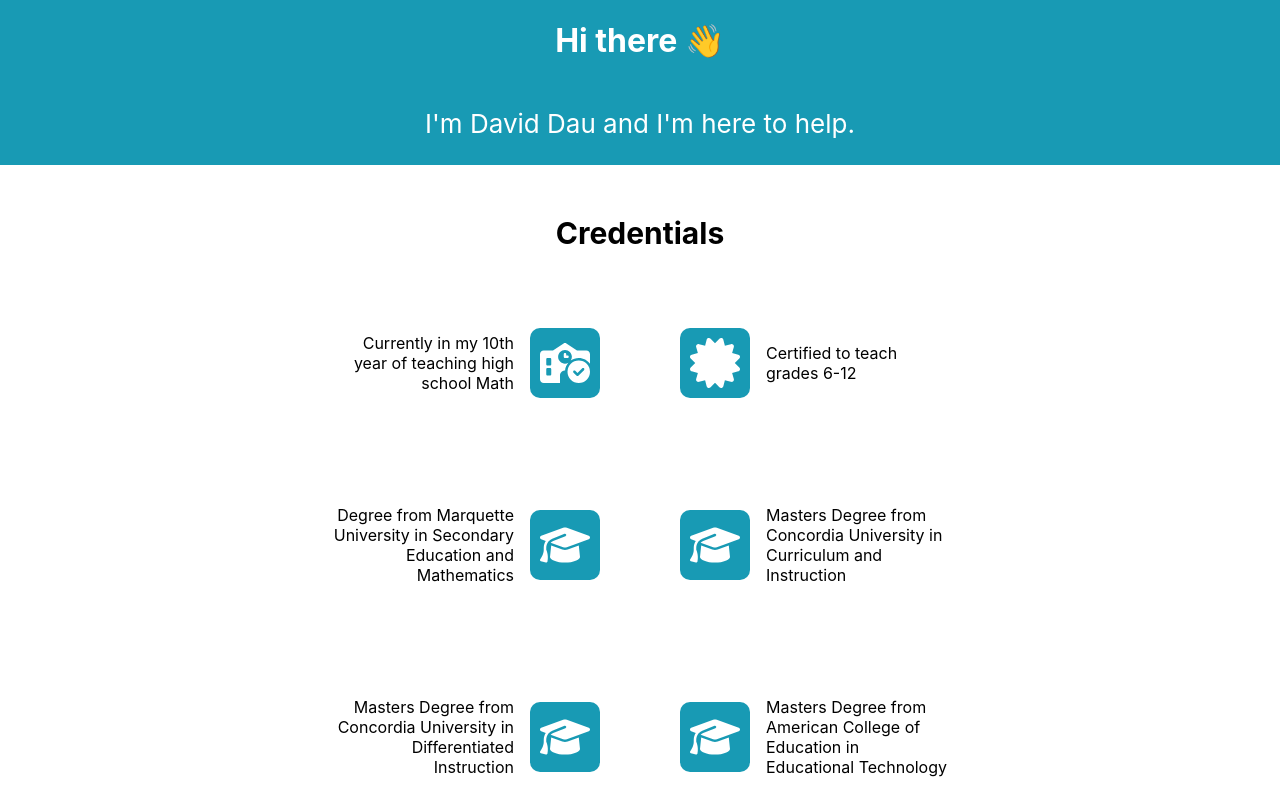
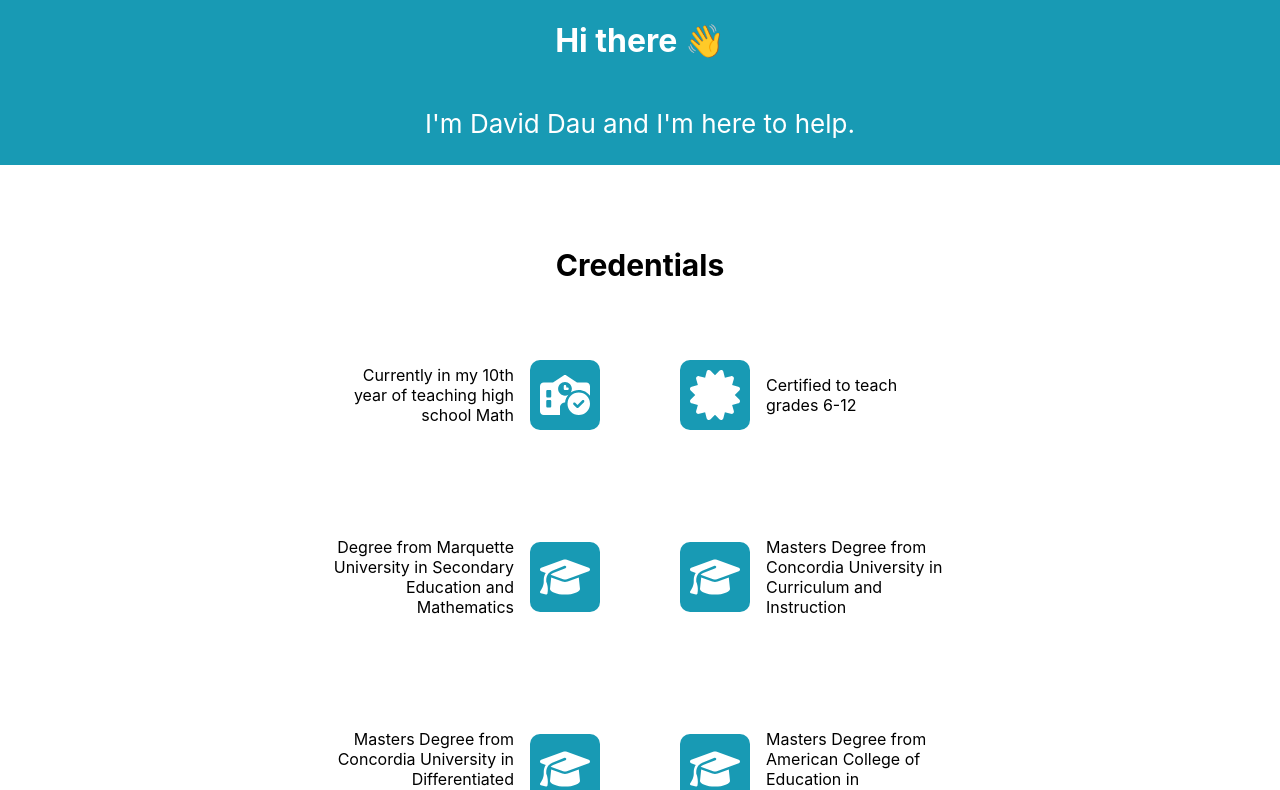
Before and after one commit to zzboncak/david-dau-portfolio, a React (Create React App) app: page / in a window 1280 px wide. Shown: the top 790 px of the page. Built offline with nearby package versions, Linux system fonts and the light colour scheme.

Commit message:
Overall site padding

```diff
--- a/src/App.css
+++ b/src/App.css
@@ -1,5 +1,9 @@
 main {
   margin-bottom: 50px;
+}
+
+main > section {
+  padding: 32px;
 }
 
 h2 {
```
